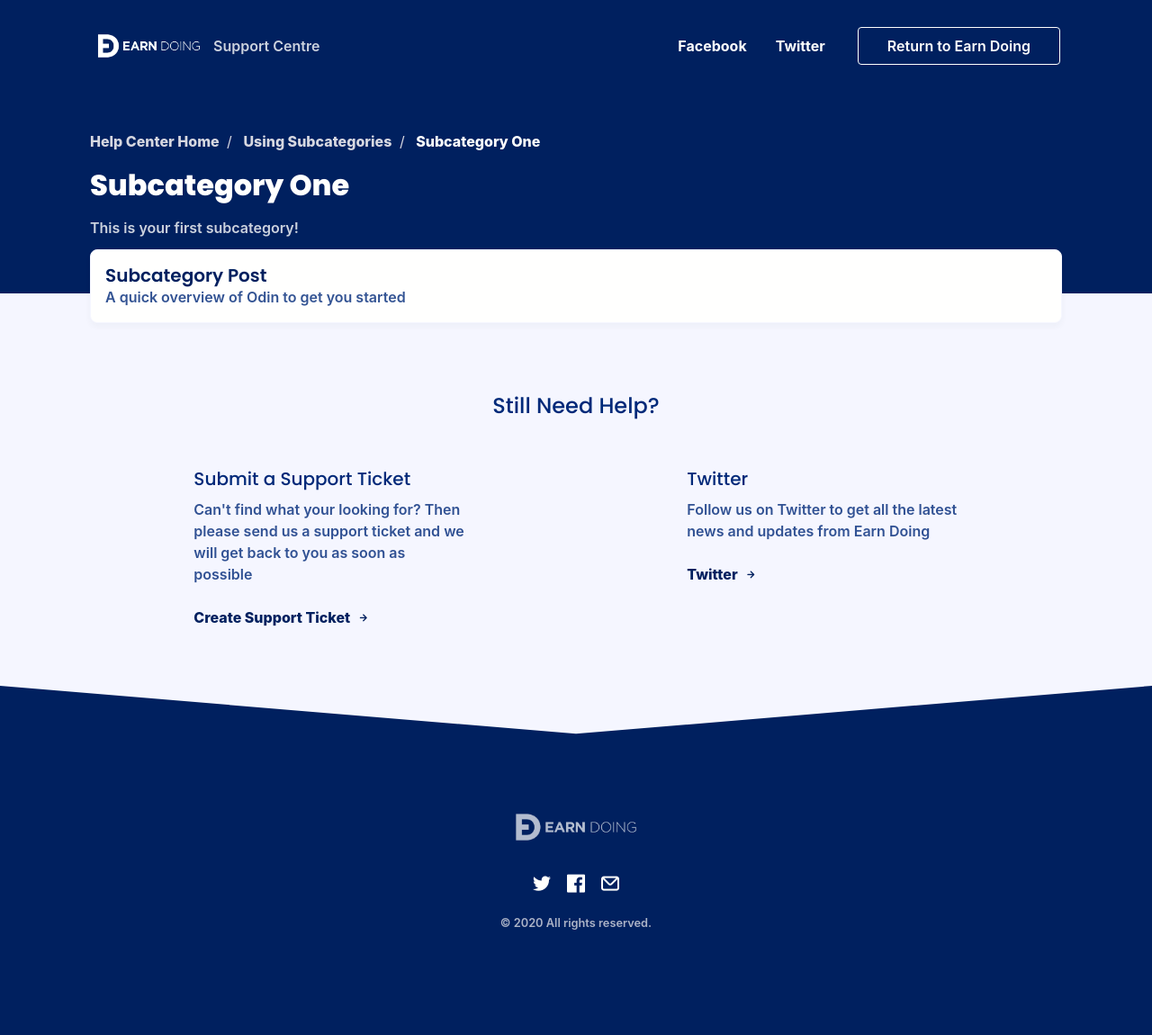
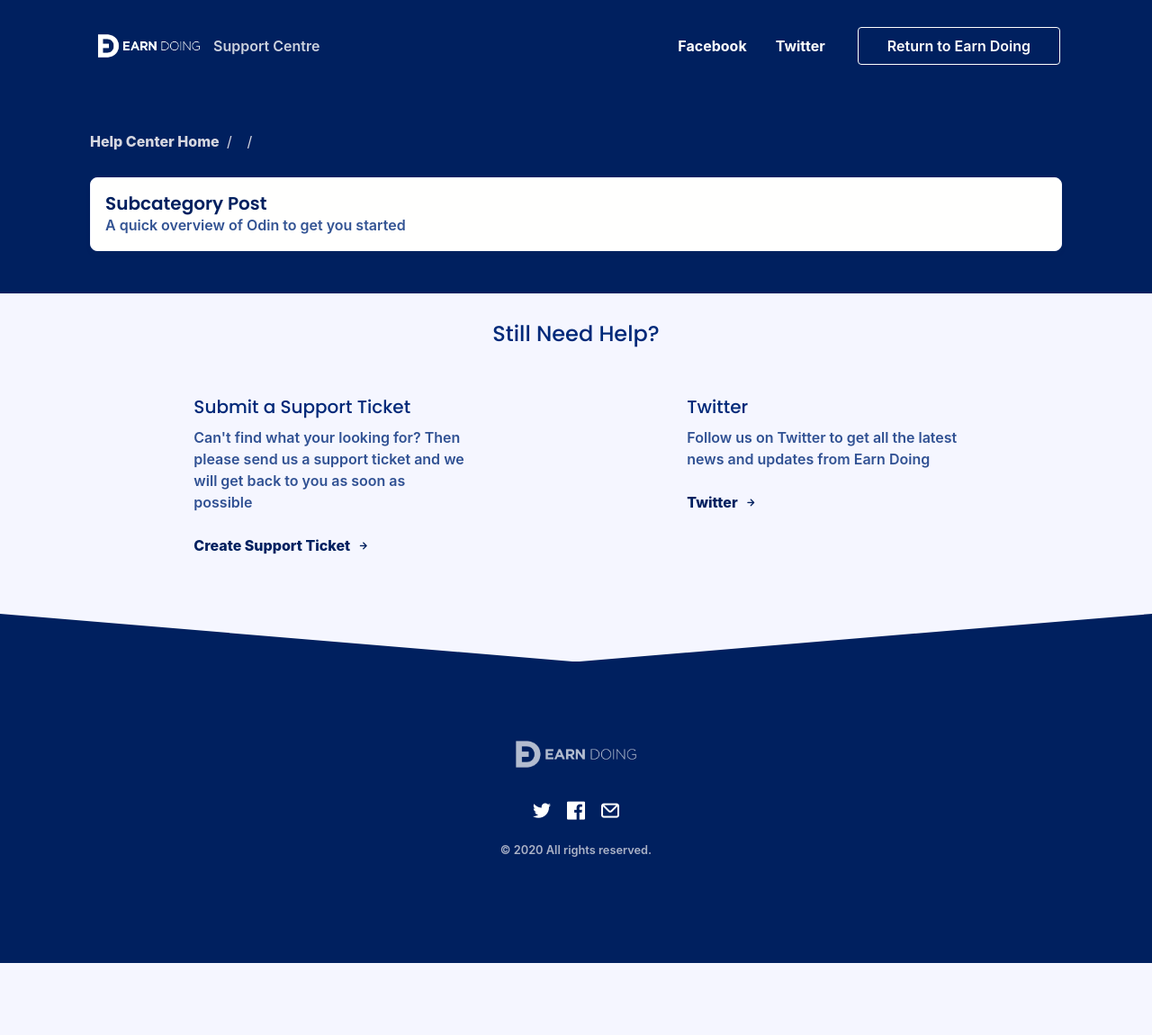
Before and after one commit to TomBillingtonUK/earndoing.github.io, a Jekyll site: the page built from subcategory-one.html, in a window 1280 px wide. Shown: the whole page at 90% size. Built offline with Jekyll 4.4.1, drawn with Linux system fonts in a browser that asks for light colours; nearby versions of some CDN libraries; some web fonts are replaced; comment, search, counter and statistics services are not loaded; after the commit the page ends 1070 px from its top, so only the background shows below that.

Commit message:
Update subcategory_list.yml

```diff
--- a/_data/subcategory_list.yml
+++ b/_data/subcategory_list.yml
@@ -1,18 +1 @@
 #Tihs file defines all categories that live within a parent category
-
-
-subcategory-one:
-  name: Subcategory One
-  parent-category: using-subcategories
-  parent-category-name: Using Subcategories
-  description: This is your first subcategory!
-subcategory-two:
-  name: Subcategory Two
-  parent-category: using-subcategories
-  parent-category-name: Using Subcategories
-  description: This is your second subcategory!
-subcategory-three:
-  name: Subcategory Three
-  parent-category: using-subcategories
-  parent-category-name: Using Subcategories
-  description: This is your third subcategory!
```
